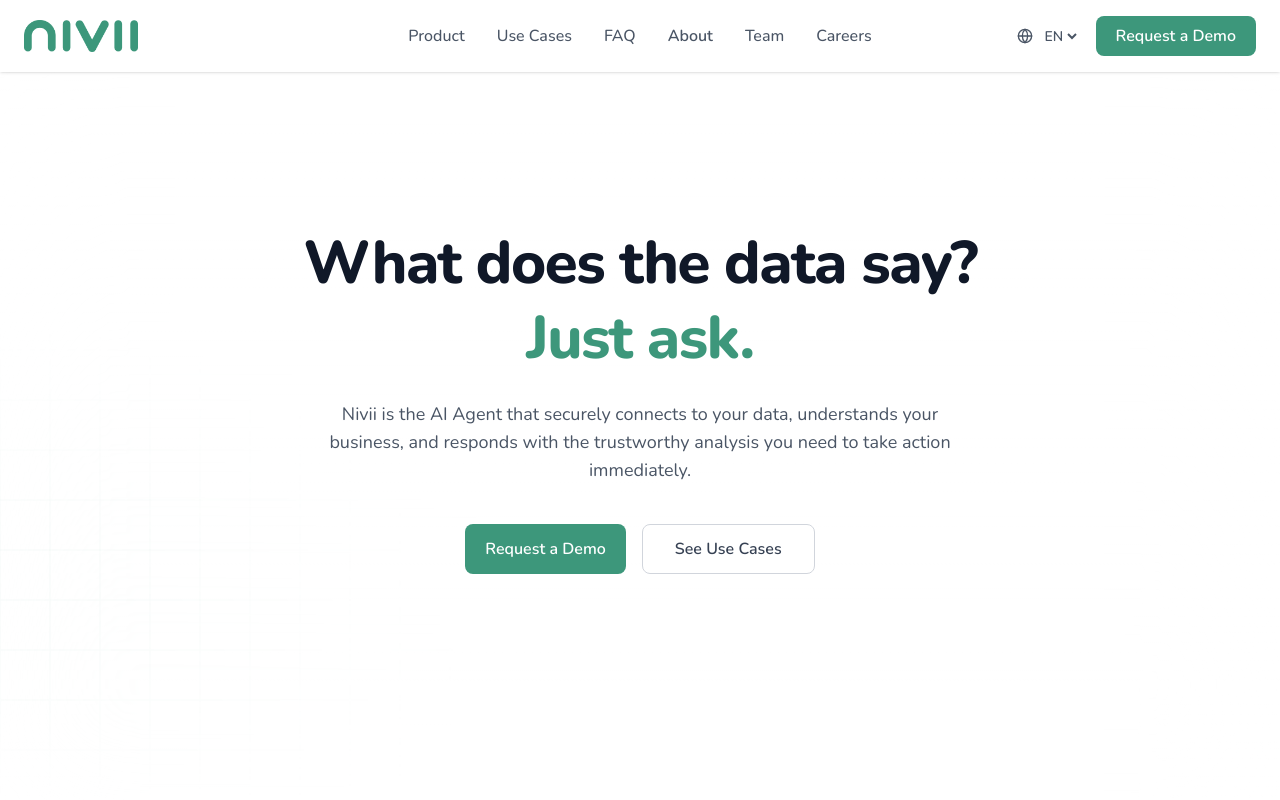
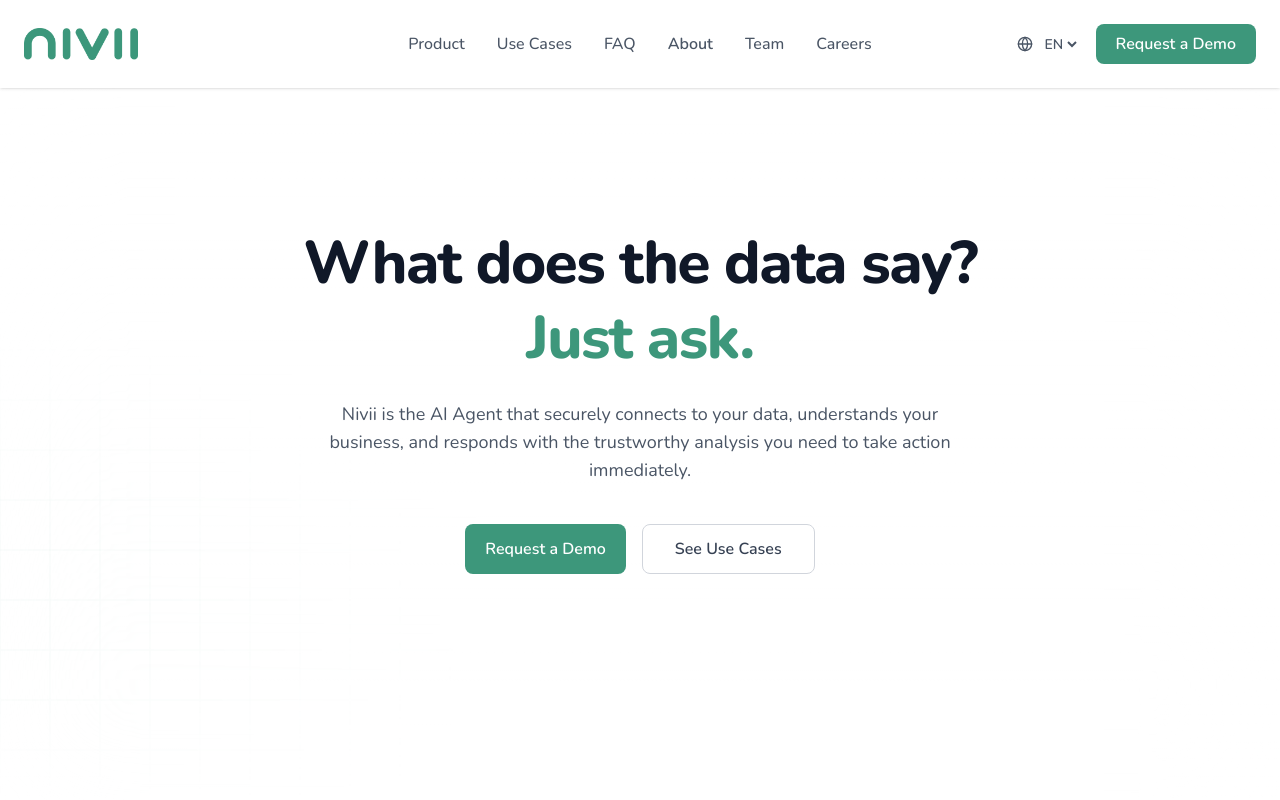
Before and after one commit to nivii-ai/web, a Next.js app: page /en in a window 1280 px wide. Shown: the top 800 px of the page. Built offline with nearby package versions, Linux system fonts and the light colour scheme.

Commit message:
feat: large header y padding

```diff
--- a/src/components/header.tsx
+++ b/src/components/header.tsx
@@ -16,7 +16,7 @@
       transition={{ duration: 0.5, ease: "easeOut" }}
       className="bg-white/80 backdrop-blur-lg fixed top-0 z-50 shadow-sm left-0 right-0"
     >
-      <div className="container lg:max-w-7xl mx-auto px-6 py-4 flex justify-between items-center flex-wrap font-semibold">
+      <div className="container lg:max-w-7xl mx-auto px-6 py-6 flex justify-between items-center flex-wrap font-semibold">
         <Link href="/#home" className="flex items-center">
           <Image
             src="/logo.png"
```
